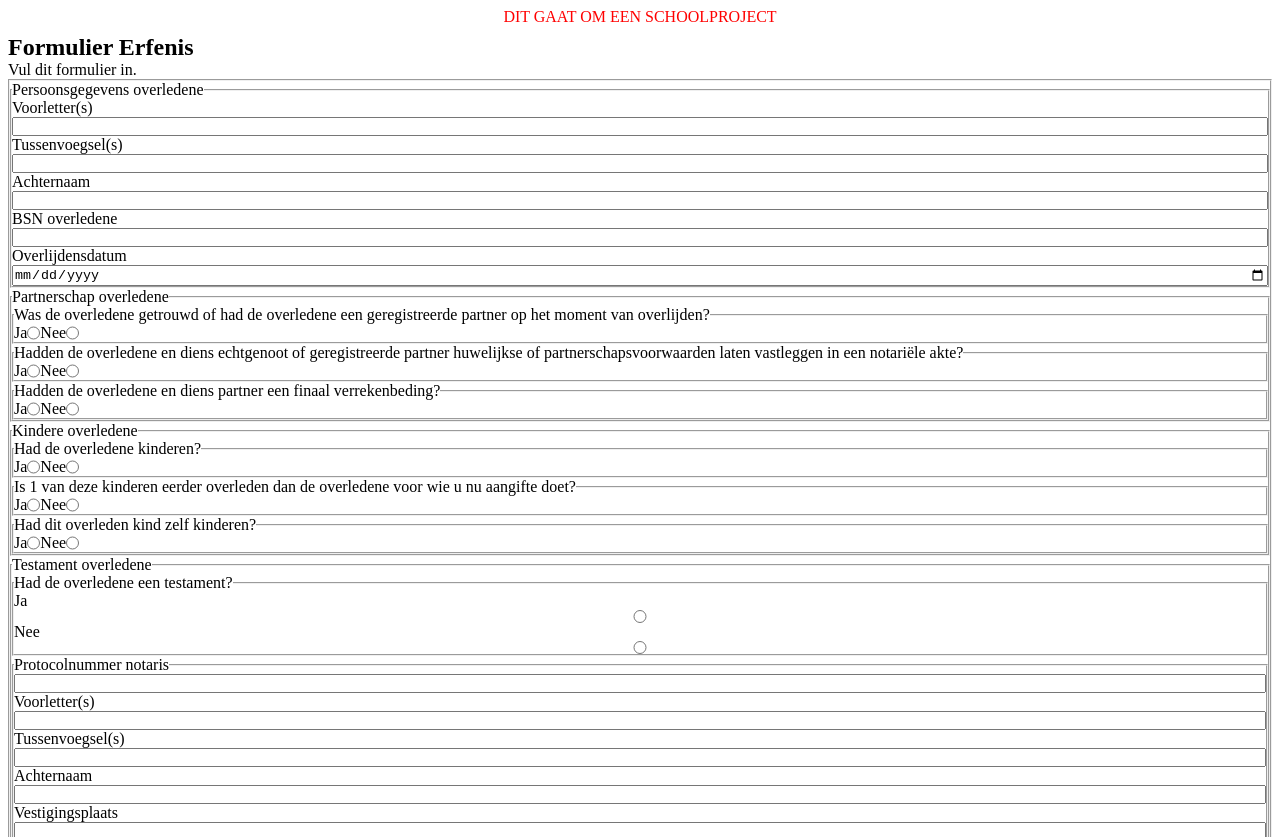
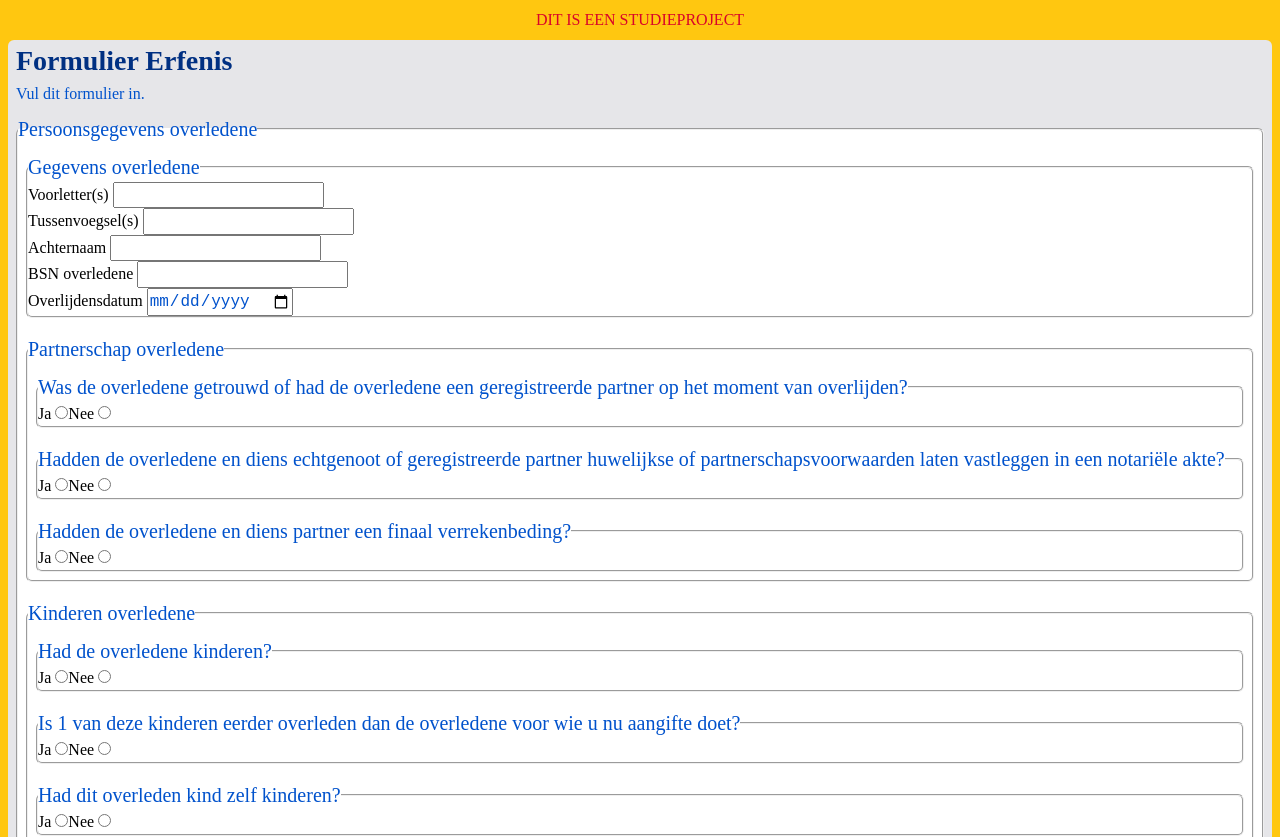
Before and after one commit to selavanvreeswijk/erfenis-formulier, a plain HTML site: page index.html in a window 1280 px wide. Shown: the top 837 px of the page. Drawn offline with Linux system fonts and the light colour scheme.

Commit message:
werk 2/3

```diff
--- a/css/styles.css
+++ b/css/styles.css
@@ -4,21 +4,129 @@
     box-sizing: border-box;
 }
 
-/* @font-face{
-    font-family:'Arnhem';
-    src: url('../fonts/arnhem.woff2') format('truetype');
-} */
+@font-face{
+    font-family:'Roboto Regular';
+    src: url('../fonts/roboto-regular.woff2') format('woff2');
+}
+
+@font-face{
+    font-family:'Roboto Medium';
+    src: url('../fonts/Roboto-Medium.woff2') format('woff2');
+}
 
 /* --------------------------------------------------------------------------------- MARK: GENERAL
 */
 
+:root{
+    /* Backgrounds */
+    --color-background: #ffffff;
+    --input-background:#ffffff;
+    --form-background: #e6e6e9;
+    --ns-yellow:#ffc710;
+
+    /* Content */
+    --color-content-default: #1f2937; /* gray.800 */
+    --color-content-default-inverse: #ffffff;
+
+    --color-content-emphasis: #003082; /* blue.700 */
+    --color-content-subtle: rgba(0, 0, 0, 0.5); /* alpha.black.500 */
+    --color-content-placeholder: rgba(0, 0, 0, 0.4);
+
+    /* Interactive */
+    --color-content-interactive-hover: #003e99; /* blue.600 */
+    --color-content-interactive-pressed: #002b66; /* blue.700 */
+    --color-content-interactive-default-inverse: #ffffff;
+
+    /* Status */
+    --color-content-info: #0052cc;
+    --color-content-success: #2e7d5b; /* green.600 */
+    --color-content-warning: #ea580c; /* orange.500 */
+    --color-content-error: #d90429; /* red.600 */
+    --color-content-error-inverse: #f28b94;
+
+    /* Destructive */
+    --color-content-destructive-default: #d90429;
+    --color-content-destructive-hover: #b00020;
+    --color-content-destructive-pressed: #8a0018;
+
+    /* Borders & inputs */
+    --help-text: #6B7280;
+    --color-border-input: #d1d5db;
+    --color-background-input: #ffffff;
+
+    /* Accent combinations */
+    --color-content-on-accent-subtle: rgba(0, 0, 0, 0.68);
+    --color-content-on-accent-yellow-default: rgba(0, 0, 0, 0.6);
+
+    /* Logo */
+    --color-content-logo: #003082;
+}
+
+/*Nog instellen*/
+
+/* .dark-theme{
+    --background-color:#0B0F19;
+    --label: #FFFFFF;
+    --help-text: #9CA3AF;
+    --input-border: #374151;
+    --input-background:#111827;
+} */
+
+.dark{
+    --color-background: #0b0f19;
+
+    --color-content-default: #e5e7eb;           /* gray.200 */
+    --color-content-default-inverse: #111827;
+
+    --color-content-emphasis: #ffffff;
+    --color-content-subtle: rgba(255, 255, 255, 0.5);
+    --color-content-placeholder: rgba(255, 255, 255, 0.4);
+
+    --color-content-interactive-default: #3b82f6; /* blue.400 */
+    --color-content-interactive-hover: #60a5fa;   /* blue.300 */
+    --color-content-interactive-pressed: #93c5fd; /* blue.200 */
+    --color-content-interactive-default-inverse: #1e3a8a;
+
+    --color-content-selected: #ffffff;
+
+    --color-content-info: #3b82f6;
+    --color-content-success: #4ade80;   /* green.300 */
+    --color-content-warning: #fb923c;   /* orange.400 */
+    --color-content-error: #f87171;     /* red.400 */
+    --color-content-error-inverse: #b00020;
+
+    --color-content-destructive-default: #f87171;
+    --color-content-destructive-hover: #ef4444;
+    --color-content-destructive-pressed: #dc2626;
+
+    --color-border-input: #374151;
+    --color-background-input: #111827;
+
+    --color-content-on-accent-subtle: #ffffff;
+    --color-content-on-accent-yellow-default: #1f2937;
+
+    --color-content-logo: #facc15; /* yellow.400 */
+}
+
+body{
+    background-color: var(--ns-yellow);
+
+    font: 'Roboto Regular';
+    font-size: clamp(0.95rem, 0.9rem + 0.3vw, 1rem);
+    line-height: 1.5;
+}
+
 header{
-    color: red;
+    color: var(--color-content-error);
 
     display: flex;
     justify-content: center;
 
     margin-top: 0.5em;
+}
+
+main section:first-of-type{
+    margin: 0.5em;
 }
 
 fieldset{
@@ -36,9 +144,55 @@ button{
     flex-direction: row;
 }
 
+h1{
+    color: var(--color-content-emphasis);
+    font: 'Roboto Medium';
+    font-size: clamp(1.375rem, 1.125rem + 0.8333vi, 1.75rem);
+}
+
+/* h2{
+  font-size: clamp(1.25rem, 1.0833rem + 0.5556vi, 1.5rem);
+} */
+
+legend{
+    font-size: clamp(1.125rem, 1.0417rem + 0.2778vi, 1.25rem);
+    color: var(--color-content-info);
+}
+
+input,
+select,
+textarea{
+  font-size: 1rem;
+  line-height: 1.4;
+  color: var(--color-content-info);
+}
+
+main section p{
+    color: var(--color-content-info);
+    font-size: 1rem;
+}
+
+button{
+    background-color: var(--color-content-emphasis);
+    color: var(--color-background);
+    border-radius: 6px;
+    padding: 2em 4em;
+}
+
 /* --------------------------------------------------------------------------------- MARK: FORMS
 */
 
-.main-container{
+main{
+    background-color: var(--form-background);
+    border-radius: 6px;
+
     margin: 0.5em;
 }
+
+fieldset{
+    background-color: var(--color-background);
+    border-radius: 6px;
+    --color-border-input: #d1d5db;
+
+    margin: 0.5em;
+}
--- a/index.html
+++ b/index.html
@@ -5,16 +5,16 @@
         <meta name="viewport" content="width=device-width, initial-scale=1.0">
         <title>Erfenis Formulier</title>
         <link href="./css/styles.css" rel="stylesheet">
-        <!-- <link rel="icon" href="./images/zee.jpg"> Favicon -->
+        <link rel="icon" href="./images/logo-belastingdienst.jpg">
     </head>
 
     <body>
         <header>
-            <p>DIT GAAT OM EEN SCHOOLPROJECT</p>
+            <p>DIT IS EEN STUDIEPROJECT</p>
         </header>
 
         <main>
-            <div class="main-container">
+
                 <section>
                     <h1>Formulier Erfenis</h1>
                     <p>Vul dit formulier in.</p>
@@ -23,23 +23,30 @@
                 <section>
                     <form>
                         <fieldset>
-                            <fieldset> <!--1a-->
                             <legend>Persoonsgegevens overledene</legend>
 
-                                <label for="naam">Voorletter(s)</label>
+                            <fieldset> <!--1a-->
+                                <legend>Gegevens overledene</legend>
+
+                                <label>Voorletter(s)
                                     <input type="text" name="naam" pattern="[A-Z.]+" required> <!--Bron pattern: https://developer.mozilla.org/en-US/docs/Web/HTML/Reference/Attributes/pattern -->
+                                </label>
 
-                                <label for="naam">Tussenvoegsel(s)</label>
+                                <label>Tussenvoegsel(s)
                                     <input type="text" name="naam">
+                                </label>
 
-                                <label for="naam">Achternaam</label>
+                                <label>Achternaam
                                     <input type="text" name="naam" required>
+                                </label>
 
-                                <label for="number">BSN overledene</label>
+                                <label>BSN overledene
                                     <input type="number" minlength="9" maxlength="9" required> <!--Bron min length: https://developer.mozilla.org/en-US/docs/Web/HTML/Reference/Attributes/minlength-->
+                                </label>
 
-                                <label for="overlijdensdatum">Overlijdensdatum</label>
+                                <label>Overlijdensdatum
                                     <input type="date" name="overlijdensdatum" value="yyyy-mm-dd" min="2024-16-07" max="2026-16-02" required> <!--Bron minimale datum: https://www.belastingdienst.nl/wps/wcm/connect/nl/erfbelasting/content/wanneer-moet-mijn-aangifte-erfbelasting-binnen-zijn-->
+                                </label>
                             </fieldset>
 
                             <fieldset> <!--1b-->
@@ -48,65 +55,77 @@
                                 <fieldset class="radio">
                                     <legend>Was de overledene getrouwd of had de overledene een geregistreerde partner op het moment van overlijden?</legend>
 
-                                    <label for="getrouwd-ja">Ja</label>
-                                    <input type="radio" value="ja" id="getrouwd-ja" name="getrouwd">
+                                    <label>Ja
+                                        <input type="radio" value="ja" name="getrouwd">
+                                    </label>
 
-                                    <label for="getrouwd-nee">Nee</label> <!--Als je hier op klikt klapt iets nog in-->
-                                    <input type="radio" value="nee" id="getrouwd-nee" name="getrouwd">
+                                    <label>Nee
+                                        <input type="radio" value="nee" name="getrouwd">
+                                    </label> <!--Als je hier op klikt klapt iets nog in-->
                                 </fieldset>
 
                                 <fieldset class="radio">
                                     <legend>Hadden de overledene en diens echtgenoot of geregistreerde partner huwelijkse of partnerschapsvoorwaarden laten vastleggen in een notariële akte?</legend>
 
-                                    <label for="getrouwd-ja">Ja</label> <!--Nog dat je een kopie met de aangifte mee moet sturen-->
-                                    <input type="radio" value="ja" id="geregistreerd-partnerschap-ja" name="geregistreerd-partnerschap">
+                                    <label>Ja
+                                        <input type="radio" value="ja" name="geregistreerd-partnerschap">
+                                    </label> <!--Nog dat je een kopie met de aangifte mee moet sturen-->
 
-                                    <label for="getrouwd-nee">Nee</label>
-                                    <input type="radio" value="nee" id="geregistreerd-partnerschap-nee" name="geregistreerd-partnerschap">
+                                    <label>Nee
+                                        <input type="radio" value="nee" name="geregistreerd-partnerschap">
+                                    </label>
                                 </fieldset>
 
                                 <fieldset class="radio">
                                     <legend>Hadden de overledene en diens partner een finaal verrekenbeding?</legend>
 
-                                    <label for="getrouwd-ja">Ja</label> <!--Nog dat je een kopie met de aangifte mee moet sturen-->
-                                    <input type="radio" value="ja" id="finaal-verrekenbeding-ja" name="finaal-verrekenbeding">
+                                    <label>Ja
+                                        <input type="radio" value="ja" name="finaal-verrekenbeding">
+                                    </label> <!--Nog dat je een kopie met de aangifte mee moet sturen-->
 
-                                    <label for="getrouwd-nee">Nee</label>
-                                    <input type="radio" value="nee" id="finaal-verrekenbeding-nee" name="finaal-verrekenbeding">
+                                    <label>Nee
+                                        <input type="radio" value="nee" name="finaal-verrekenbeding">
+                                    </label>
                                 </fieldset>
                             </fieldset>
 
                             <fieldset> <!--1c-->
-                                <legend>Kindere overledene</legend>
+                                <legend>Kinderen overledene</legend>
 
                                 <fieldset class="radio">
                                     <legend>Had de overledene kinderen?</legend>
 
-                                    <label for="kinderen-ja">Ja</label>
-                                    <input type="radio" value="ja" id="kinderen-ja" name="finaal-verrekenbeding">
+                                    <label>Ja
+                                        <input type="radio" value="ja" name="finaal-verrekenbeding">
+                                    </label>
 
-                                    <label for="kinderen-nee">Nee</label> <!--Door naar 1d-->
-                                    <input type="radio" value="nee" id="kinderen-nee" name="finaal-verrekenbeding">
+                                    <label>Nee
+                                        <input type="radio" value="nee" name="finaal-verrekenbeding">
+                                    </label> <!--Door naar 1d-->
                                 </fieldset>
 
                                 <fieldset class="radio">
                                     <legend>Is 1 van deze kinderen eerder overleden dan de overledene voor wie u nu aangifte doet?</legend>
 
-                                    <label for="kind-eerder-overleden-ja">Ja</label>
-                                    <input type="radio" value="ja" id="kinderen-ja" name="kind-eerder-overleden">
+                                    <label>Ja
+                                        <input type="radio" value="ja" name="kind-eerder-overleden">
+                                    </label>
 
-                                    <label for="kind-eerder-overleden-nee">Nee</label> <!--Door naar 1d-->
-                                    <input type="radio" value="nee" id="kinderen-nee" name="kind-eerder-overleden">
+                                    <label>Nee
+                                        <input type="radio" value="nee" name="kind-eerder-overleden">
+                                    </label> <!--Door naar 1d-->
                                 </fieldset>
 
                                 <fieldset class="radio">
                                     <legend>Had dit overleden kind zelf kinderen?</legend>
 
-                                    <label for="overleden-kind-zelf-kinderen-ja">Ja</label>
-                                    <input type="radio" value="ja" id="kinderen-ja" name="overleden-kind-zelf-kinderen">
+                                    <label>Ja
+                                        <input type="radio" value="ja" name="overleden-kind-zelf-kinderen">
+                                    </label>
 
-                                    <label for="overleden-kind-zelf-kinderen-nee">Nee</label> <!--Door naar 1d-->
-                                    <input type="radio" value="nee" id="kinderen-nee" name="overleden-kind-zelf-kinderen">
+                                    <label>Nee
+                                        <input type="radio" value="nee" name="overleden-kind-zelf-kinderen">
+                                    </label> <!--Door naar 1d-->
                                 </fieldset>
                             </fieldset>
 
@@ -116,47 +135,48 @@
                                 <fieldset>
                                     <legend>Had de overledene een testament?</legend>
 
-                                    <label for="testament-ja">Ja</label>
-                                    <input type="radio" value="ja" id="testament-ja" name="testament">
+                                    <label>Ja
+                                        <input type="radio" value="ja" name="testament">
+                                    </label>
 
-                                    <label for="testament-nee">Nee</label>
-                                    <input type="radio" value="nee" id="testament-nee" name="testament">
+                                    <label>Nee
+                                        <input type="radio" value="nee" name="testament">
+                                    </label>
                                 </fieldset>
 
                                 <fieldset>
                                     <legend>Protocolnummer notaris</legend>
+
                                     <input type="number" minlength="6" maxlength="6" name="protocolnummer-notaris">
 
-                                    <label for="naam">Voorletter(s)</label>
+                                    <label>Voorletter(s)
                                         <input type="text" name="naam" pattern="[A-Z.]+" required>
+                                    </label>
 
-                                    <label for="naam">Tussenvoegsel(s)</label>
+                                    <label>Tussenvoegsel(s)
                                         <input type="text" name="naam">
+                                    </label>
 
-                                    <label for="naam">Achternaam</label>
+                                    <label>Achternaam
                                         <input type="text" name="naam" required>
+                                    </label>
 
-                                    <label for="naam">Vestigingsplaats</label>
+                                    <label>Vestigingsplaats
                                         <input type="text" name="naam" required>
+                                    </label>
 
-                                    <label for="testament-laatste-wijziging">Datum van het testament of van de laatste wijziging</label>
-                                    <input type="date" name="testament-laatste-wijziging" value="yyyy-mm-dd" min="2024-16-07" max="2026-16-02" required>
+                                    <label>Datum van het testament of van de laatste wijziging
+                                        <input type="date" name="testament-laatste-wijziging" min="2024-16-07" max="16-02-2026" required>
+                                    </label><!--Hier doet de datumpicker het niet-->
+
                                 </fieldset>
                             </fieldset>
 
                             <button type="submit">Verzenden</button>
                         </fieldset>
-
-                        <!-- <fieldset>
-                            <label for="email">E-mail:</label>
-                            <input type="email" name="email" required>
-
-                            <label for="bericht">Bericht:</label>
-                            <textarea name="bericht"></textarea>
-                        </fieldset> -->
                     </form>
                 </section>
-            </div>
+
 
             <script src="js/script.js"></script>
         </main>
```
Also changed, not shown: fonts/Roboto-Medium.woff2 (added), fonts/roboto-regular.woff2 (added), images/logo-belastingdienst.jpg (added), images/prototype-2.png (added), 1 other file. Lines whose indentation alone changed are shown as unchanged.
